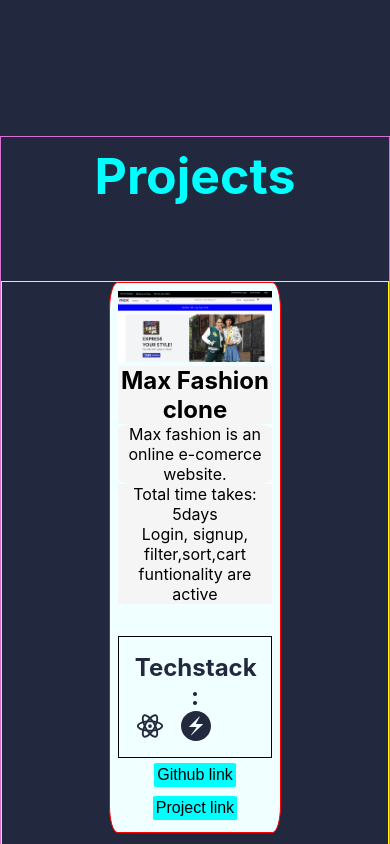
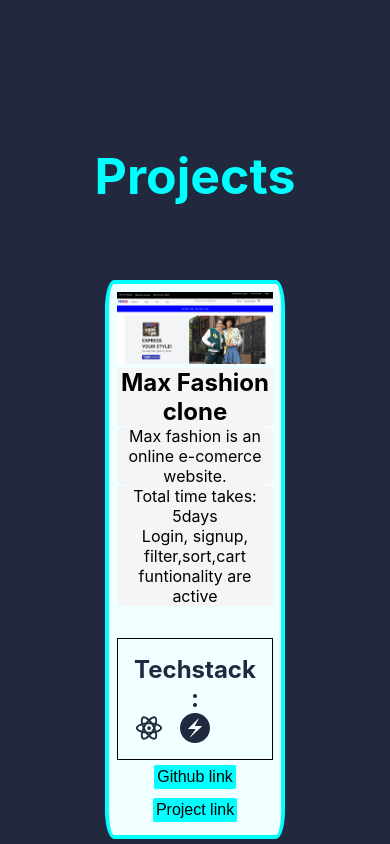
Before and after one commit to amit05c/portfolio, a React (Create React App) app: page / in a window 390 px wide. Shown: the part 1600-2444 px from the top of the page. Built offline with nearby package versions, Linux system fonts and the light colour scheme.

Commit message:
borderhider

```diff
--- a/src/Styles/projects.module.css
+++ b/src/Styles/projects.module.css
@@ -84,18 +84,18 @@
 @media (max-width: 720px) {
 
     .projects{
-        border: 1px solid orchid;
+        /* border: 1px solid orchid; */
         width: 100%;
     }
     .project_list{
         display: grid;
-        border: 1px solid yellow;
+        /* border: 1px solid yellow; */
         grid-template-columns: repeat(1,1fr);
     }
 
    .project_list>div{
     width: 40%;
-    border: 1px solid red;
+    /* border: 1px solid red; */
    }
 
    .techstack{
--- a/src/Styles/skills.module.css
+++ b/src/Styles/skills.module.css
@@ -38,7 +38,7 @@
 @media (max-width: 720px) {
 
     .skills{
-        border: 1px solid red;
+        /* border: 1px solid red; */
     }
     .skills_lists{
         display: grid;
```
